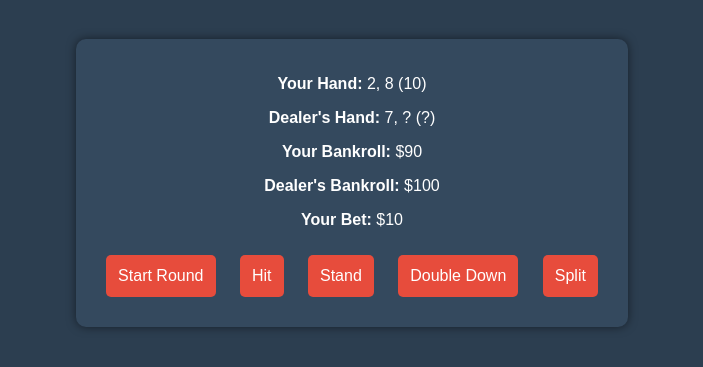
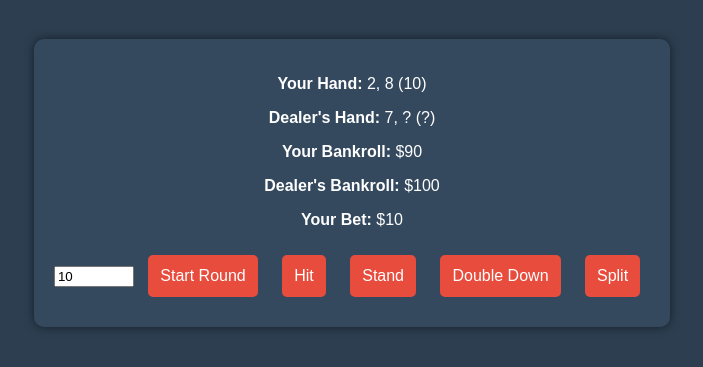
Before and after one commit to h4h4h4h44h/blackjack.fun, a plain HTML site: page index.html in a window 1280 px wide. Both pictures are taken after a click on the button "Start Round". Shown: the part 61-428 px from the top of the page, without its empty margins (288-991 px from the left). Drawn offline with Linux system fonts and the light colour scheme.

Commit message:
Update index.html

```diff
--- a/index.html
+++ b/index.html
@@ -35,6 +35,7 @@
             cursor: pointer;
             font-size: 16px;
             border-radius: 5px;
+            display: none;
         }
         button:hover {
             background-color: #c0392b;
@@ -44,7 +45,7 @@
             padding: 20px;
             background: #16a085;
             border-radius: 10px;
-            display: inline-block;
+            display: none;
             box-shadow: 0px 0px 10px rgba(0,0,0,0.5);
         }
     </style>
@@ -57,13 +58,14 @@
         <p><strong>Your Bankroll:</strong> $<span id="bankroll">100</span></p>
         <p><strong>Dealer's Bankroll:</strong> $<span id="dealer-bankroll">100</span></p>
         <p><strong>Your Bet:</strong> $<span id="current-bet">0</span></p>
-        <button onclick="startRound()">Start Round</button>
-        <button onclick="hit()">Hit</button>
-        <button onclick="stand()">Stand</button>
-        <button onclick="doubleDown()">Double Down</button>
-        <button onclick="split()">Split</button>
+        <input type="number" id="bet-amount" min="1" max="10000" value="10">
+        <button onclick="startRound()" style="display: inline-block;">Start Round</button>
+        <button id="hit-btn" onclick="hit()">Hit</button>
+        <button id="stand-btn" onclick="stand()">Stand</button>
+        <button id="double-btn" onclick="doubleDown()">Double Down</button>
+        <button id="split-btn" onclick="split()">Split</button>
     </div>
-    <div id="trivia-area" style="display: none;">
+    <div id="trivia-area">
         <p id="trivia-question"></p>
         <button onclick="answerTrivia(0)">A</button>
         <button onclick="answerTrivia(1)">B</button>
@@ -79,11 +81,16 @@
         let currentBet = 0;
 
         function startRound() {
+            let betInput = document.getElementById("bet-amount").value;
+            currentBet = Math.min(Math.max(parseInt(betInput), 1), bankroll);
+            bankroll -= currentBet;
             playerHand = [drawCard(), drawCard()];
             dealerHand = [drawCard(), drawCard()];
-            currentBet = 10;
-            bankroll -= currentBet;
             updateDisplay();
+            document.getElementById("hit-btn").style.display = "inline-block";
+            document.getElementById("stand-btn").style.display = "inline-block";
+            document.getElementById("double-btn").style.display = "inline-block";
+            document.getElementById("split-btn").style.display = "inline-block";
         }
 
         function hit() {
@@ -161,7 +168,7 @@
         }
 
         function answerTrivia(option) {
-            if (option === 2) { // Correct answer
+            if (option === 2) {
                 triviaProgress++;
                 if (triviaProgress >= 3) {
                     bankroll += 10;
```
